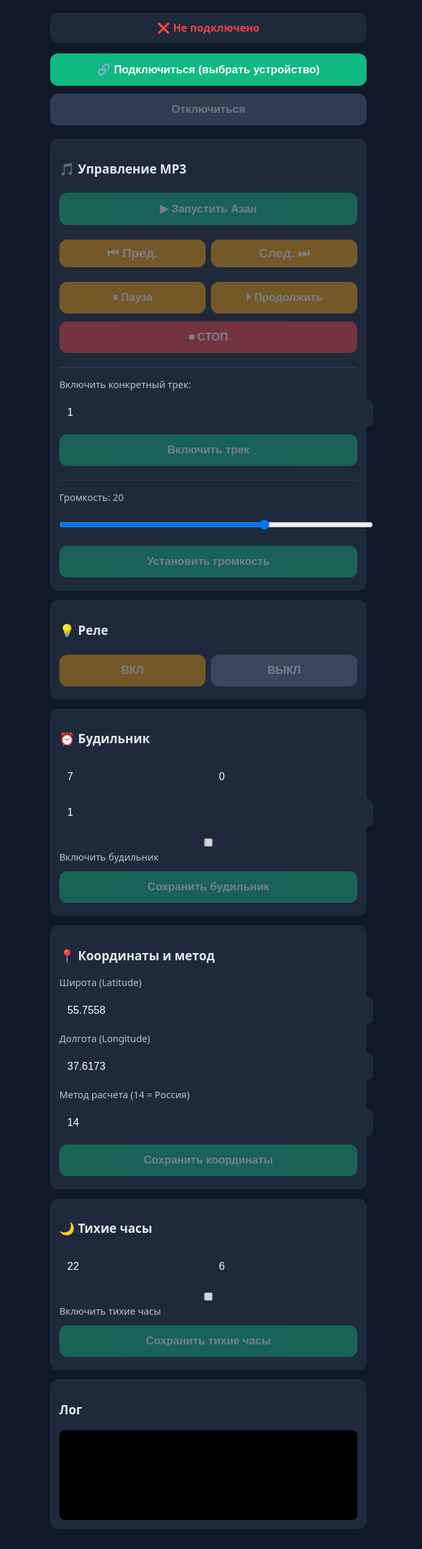
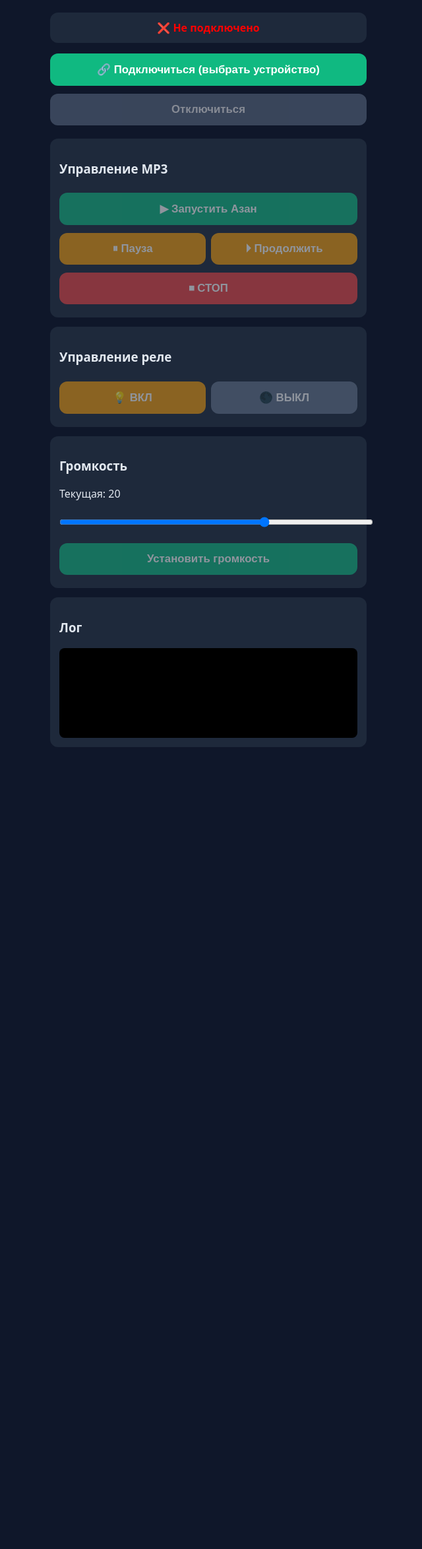
Before and after one commit to Nufarid1/azan-clock, a plain HTML site: page index.html in a window 1280 px wide. Shown: the part 83-2430 px from the top of the page at 66% size, without its empty margins (324-964 px from the left). After the commit the page ends 1245 px from the top, so only its background shows below. Drawn offline with Linux system fonts and the light colour scheme.

Commit message:
Update index.html

```diff
--- a/index.html
+++ b/index.html
@@ -9,10 +9,9 @@
     <style>
         body { font-family: system-ui; background: #0f172a; color: #e2e8f0; padding: 16px; max-width: 480px; margin: auto; }
         h1 { text-align: center; }
-        .status { background: #1e293b; padding: 12px; border-radius: 12px; text-align: center; margin-bottom: 16px; font-weight: 600; transition: background .2s, color .2s; }
-        button { width: 100%; padding: 14px; margin: 6px 0; border: none; border-radius: 12px; font-size: 1.05rem; font-weight: 600; cursor: pointer; transition: opacity .15s; }
-        button:disabled { opacity: 0.4; cursor: not-allowed; }
-        button:active:not(:disabled) { opacity: 0.8; }
+        .status { background: #1e293b; padding: 12px; border-radius: 12px; text-align: center; margin-bottom: 16px; font-weight: 600; }
+        button { width: 100%; padding: 14px; margin: 6px 0; border: none; border-radius: 12px; font-size: 1.05rem; font-weight: 600; cursor: pointer; }
+        button:disabled { opacity: 0.5; cursor: not-allowed; }
         .btn-primary { background: #10b981; color: white; }
         .btn-secondary { background: #f59e0b; color: white; }
         .btn-gray { background: #64748b; color: white; }
@@ -20,11 +19,10 @@
         .btn-connect { background: #3b82f6; color: white; }
         .row { display: flex; gap: 8px; }
         .row button { flex: 1; }
-        input, select { width: 100%; padding: 12px; margin: 6px 0; border-radius: 10px; border: none; background: #1e293b; color: white; font-size: 1rem; }
+        input { width: 100%; padding: 12px; margin: 6px 0; border-radius: 10px; border: none; background: #1e293b; color: white; }
         .section { background: #1e293b; padding: 14px; border-radius: 12px; margin: 14px 0; }
-        label { display: block; margin: 6px 0; font-size: 0.9rem; opacity: 0.8; }
+        label { display: block; margin: 6px 0; }
         .log { background: #000; color: #0f0; padding: 8px; border-radius: 8px; font-family: monospace; height: 120px; overflow-y: auto; font-size: 0.8rem; margin-top: 10px; }
-        .btn-track { font-size: 1.2rem; padding: 10px; display: flex; justify-content: center; align-items: center; }
     </style>
 </head>
 <body>
@@ -38,81 +36,29 @@
 <button class="btn-primary" id="btnConnect" onclick="connectBLE()">🔗 Подключиться (выбрать устройство)</button>
 <button class="btn-gray" id="btnDisconnect" onclick="disconnectBLE()" disabled>Отключиться</button>
 
-<!-- УПРАВЛЕНИЕ MP3 -->
 <div class="section">
-    <h3>🎵 Управление MP3</h3>
-
-    <!-- Основные кнопки плеера -->
+    <h3>Управление MP3</h3>
     <button class="btn-primary cmd-btn" onclick="sendCmd('AZAN')" disabled>▶ Запустить Азан</button>
-
-    <div class="row" style="margin: 10px 0;">
-        <button class="btn-secondary btn-track cmd-btn" onclick="sendCmd('PREV')" disabled>⏮ Пред.</button>
-        <button class="btn-secondary btn-track cmd-btn" onclick="sendCmd('NEXT')" disabled>След. ⏭</button>
-    </div>
-
     <div class="row">
         <button class="btn-secondary cmd-btn" onclick="sendCmd('PAUSE')" disabled>⏸ Пауза</button>
         <button class="btn-secondary cmd-btn" onclick="sendCmd('RESUME')" disabled>⏵ Продолжить</button>
     </div>
     <button class="btn-danger cmd-btn" onclick="sendCmd('STOP')" disabled>⏹ СТОП</button>
+</div>
 
-    <!-- Ввод конкретного трека -->
-    <div style="margin-top: 15px; border-top: 1px solid #334155; padding-top: 10px;">
-        <label>Включить конкретный трек:</label>
-        <input type="number" id="trackInput" min="1" max="20" value="1" placeholder="Номер трека">
-        <button class="btn-primary cmd-btn" onclick="playTrack()" disabled>Включить трек</button>
-    </div>
-
-    <!-- Громкость -->
-    <div style="margin-top: 15px; border-top: 1px solid #334155; padding-top: 10px;">
-        <label>Громкость: <span id="volVal">20</span></label>
-        <input type="range" id="volRange" min="0" max="30" value="20" oninput="document.getElementById('volVal').innerText=this.value">
-        <button class="btn-primary cmd-btn" onclick="sendCmd('VOL:' + document.getElementById('volRange').value)" disabled>Установить громкость</button>
+<div class="section">
+    <h3>Управление реле</h3>
+    <div class="row">
+        <button class="btn-secondary cmd-btn" onclick="sendCmd('LEDON')" disabled>💡 ВКЛ</button>
+        <button class="btn-gray cmd-btn" onclick="sendCmd('LEDOFF')" disabled>🌑 ВЫКЛ</button>
     </div>
 </div>
 
-<!-- РЕЛЕ -->
 <div class="section">
-    <h3>💡 Реле</h3>
-    <div class="row">
-        <button class="btn-secondary cmd-btn" onclick="sendCmd('LEDON')" disabled>ВКЛ</button>
-        <button class="btn-gray cmd-btn" onclick="sendCmd('LEDOFF')" disabled>ВЫКЛ</button>
-    </div>
-</div>
-
-<!-- БУДИЛЬНИК -->
-<div class="section">
-    <h3>⏰ Будильник</h3>
-    <div class="row">
-        <input type="number" id="ah" min="0" max="23" value="7" placeholder="Час">
-        <input type="number" id="am" min="0" max="59" value="0" placeholder="Мин">
-    </div>
-    <input type="number" id="atrack" min="1" max="20" value="1" placeholder="Трек для будильника">
-    <label><input type="checkbox" id="aen"> Включить будильник</label>
-    <button class="btn-primary cmd-btn" onclick="saveAlarm()" disabled>Сохранить будильник</button>
-</div>
-
-<!-- КООРДИНАТЫ -->
-<div class="section">
-    <h3>📍 Координаты и метод</h3>
-    <label>Широта (Latitude)</label>
-    <input type="number" step="any" id="lat" value="55.7558">
-    <label>Долгота (Longitude)</label>
-    <input type="number" step="any" id="lon" value="37.6173">
-    <label>Метод расчета (14 = Россия)</label>
-    <input type="number" id="method" value="14">
-    <button class="btn-primary cmd-btn" onclick="saveLoc()" disabled>Сохранить координаты</button>
-</div>
-
-<!-- ТИХИЕ ЧАСЫ -->
-<div class="section">
-    <h3>🌙 Тихие часы</h3>
-    <div class="row">
-        <input type="number" id="qs" min="0" max="23" value="22" placeholder="Начало (час)">
-        <input type="number" id="qe" min="0" max="23" value="6" placeholder="Конец (час)">
-    </div>
-    <label><input type="checkbox" id="qen"> Включить тихие часы</label>
-    <button class="btn-primary cmd-btn" onclick="saveQuiet()" disabled>Сохранить тихие часы</button>
+    <h3>Громкость</h3>
+    <label>Текущая: <span id="volVal">20</span></label>
+    <input type="range" id="volRange" min="0" max="30" value="20" oninput="document.getElementById('volVal').innerText=this.value">
+    <button class="btn-primary cmd-btn" onclick="sendCmd('VOL:' + document.getElementById('volRange').value)" disabled>Установить громкость</button>
 </div>
 
 <div class="section">
@@ -128,12 +74,14 @@
     let bluetoothDevice = null;
     let bluetoothCharacteristic = null;
 
+    // Элементы UI
     const statusEl = document.getElementById('connStatus');
     const btnConnect = document.getElementById('btnConnect');
     const btnAutoConnect = document.getElementById('btnAutoConnect');
     const btnDisconnect = document.getElementById('btnDisconnect');
     const cmdBtns = document.querySelectorAll('.cmd-btn');
 
+    // Функция лога
     function log(msg) {
         const logBox = document.getElementById('logBox');
         logBox.innerHTML += msg + '<br>';
@@ -141,6 +89,7 @@
         console.log(msg);
     }
 
+    // Обновление интерфейса при подключении/отключении
     function updateUI(connected, deviceName = '') {
         if (connected) {
             statusEl.innerText = "✅ Подключено к " + (deviceName || "устройству");
@@ -151,13 +100,14 @@
             cmdBtns.forEach(b => b.disabled = false);
         } else {
             statusEl.innerText = "❌ Не подключено";
-            statusEl.style.color = "#ef4444";
+            statusEl.style.color = "red";
             btnConnect.style.display = "block";
             btnDisconnect.disabled = true;
             cmdBtns.forEach(b => b.disabled = true);
         }
     }
 
+    // 1. ОБЫЧНОЕ ПОДКЛЮЧЕНИЕ (с выбором устройства)
     async function connectBLE() {
         try {
             log("Запрос устройства...");
@@ -180,6 +130,7 @@
         }
     }
 
+    // 2. АВТОМАТИЧЕСКОЕ ПОДКЛЮЧЕНИЕ (без выбора, если разрешение уже было)
     async function autoConnect() {
         try {
             log("Поиск ранее подключенных устройств...");
@@ -190,6 +141,7 @@
                 return;
             }
 
+            // Ищем наши часы по имени или берем первое попавшееся
             const device = devices.find(d => d.name === DEVICE_NAME) || devices[0];
             log("Найдено устройство: " + device.name);
 
@@ -207,15 +159,21 @@
         }
     }
 
+    // Вспомогательная функция для GATT
     async function doGattConnect(device) {
         const server = await device.gatt.connect();
+        log("GATT подключен");
+
         const service = await server.getPrimaryService(SERVICE_UUID);
+        log("Сервис найден");
+
         bluetoothCharacteristic = await service.getCharacteristic(CHAR_UUID);
+        log("Характеристика найдена");
 
         await bluetoothCharacteristic.startNotifications();
         bluetoothCharacteristic.addEventListener('characteristicvaluechanged', handleNotifications);
+        log("Уведомления включены");
 
-        log("Успешно подключено!");
         updateUI(true, device.name);
     }
 
@@ -223,18 +181,21 @@
         log("Устройство отключено");
         bluetoothCharacteristic = null;
         updateUI(false);
-        checkSavedDevices();
+        checkSavedDevices(); // Проверяем, можно ли предложить автоподключение
     }
 
-    function disconnectBLE() {
+    async function disconnectBLE() {
         if (bluetoothDevice && bluetoothDevice.gatt.connected) {
             bluetoothDevice.gatt.disconnect();
+            log("Отключение...");
         }
     }
 
     function handleNotifications(event) {
-        const text = new TextDecoder('utf-8').decode(event.target.value);
-        log("📥 Ответ: " + text);
+        const value = event.target.value;
+        const decoder = new TextDecoder('utf-8');
+        const text = decoder.decode(value);
+        log("📥 Ответ от часов: " + text);
     }
 
     async function sendCmd(cmd) {
@@ -243,55 +204,22 @@
             return;
         }
         try {
-            const data = new TextEncoder().encode(cmd);
+            const encoder = new TextEncoder();
+            const data = encoder.encode(cmd);
             await bluetoothCharacteristic.writeValue(data);
             log("📤 Отправлено: " + cmd);
         } catch (error) {
             log("Ошибка отправки: " + error);
-            if (!bluetoothDevice?.gatt?.connected) updateUI(false);
         }
     }
 
-    function playTrack() {
-        const trackNum = document.getElementById('trackInput').value;
-        if (!trackNum || trackNum < 1 || trackNum > 20) {
-            log("Ошибка: номер трека от 1 до 20");
-            return;
-        }
-        sendCmd('TRACK:' + trackNum);
-    }
-
-    function saveAlarm() {
-        const h = document.getElementById('ah').value;
-        const m = document.getElementById('am').value;
-        const en = document.getElementById('aen').checked ? 1 : 0;
-        const track = document.getElementById('atrack').value;
-        sendCmd('ALARM:' + h + ';' + m + ';' + en + ';' + track);
-    }
-
-    function saveLoc() {
-        const lat = document.getElementById('lat').value;
-        const lon = document.getElementById('lon').value;
-        const method = document.getElementById('method').value;
-        sendCmd('LOC:' + lat + ';' + lon);
-        sendCmd('METHOD:' + method);
-    }
-
-    function saveQuiet() {
-        const qs = document.getElementById('qs').value;
-        const qe = document.getElementById('qe').value;
-        const en = document.getElementById('qen').checked ? 1 : 0;
-        sendCmd('QUIET:' + qs + ';' + qe + ';' + en);
-    }
-
+    // Проверка наличия сохраненных устройств для показа кнопки автоподключения
     async function checkSavedDevices() {
         if (navigator.bluetooth && navigator.bluetooth.getDevices) {
             try {
                 const devices = await navigator.bluetooth.getDevices();
                 if (devices.length > 0) {
-                    btnAutoConnect.style.display = "block";
-                } else {
-                    btnAutoConnect.style.display = "none";
+                    btnAutoConnect.style.display = "block"; // Показываем кнопку быстрого подключения
                 }
             } catch (e) {
                 console.log("Не удалось получить список устройств", e);
@@ -299,6 +227,7 @@
         }
     }
 
+    // Инициализация при загрузке страницы
     window.onload = () => {
         updateUI(false);
         checkSavedDevices();
```
